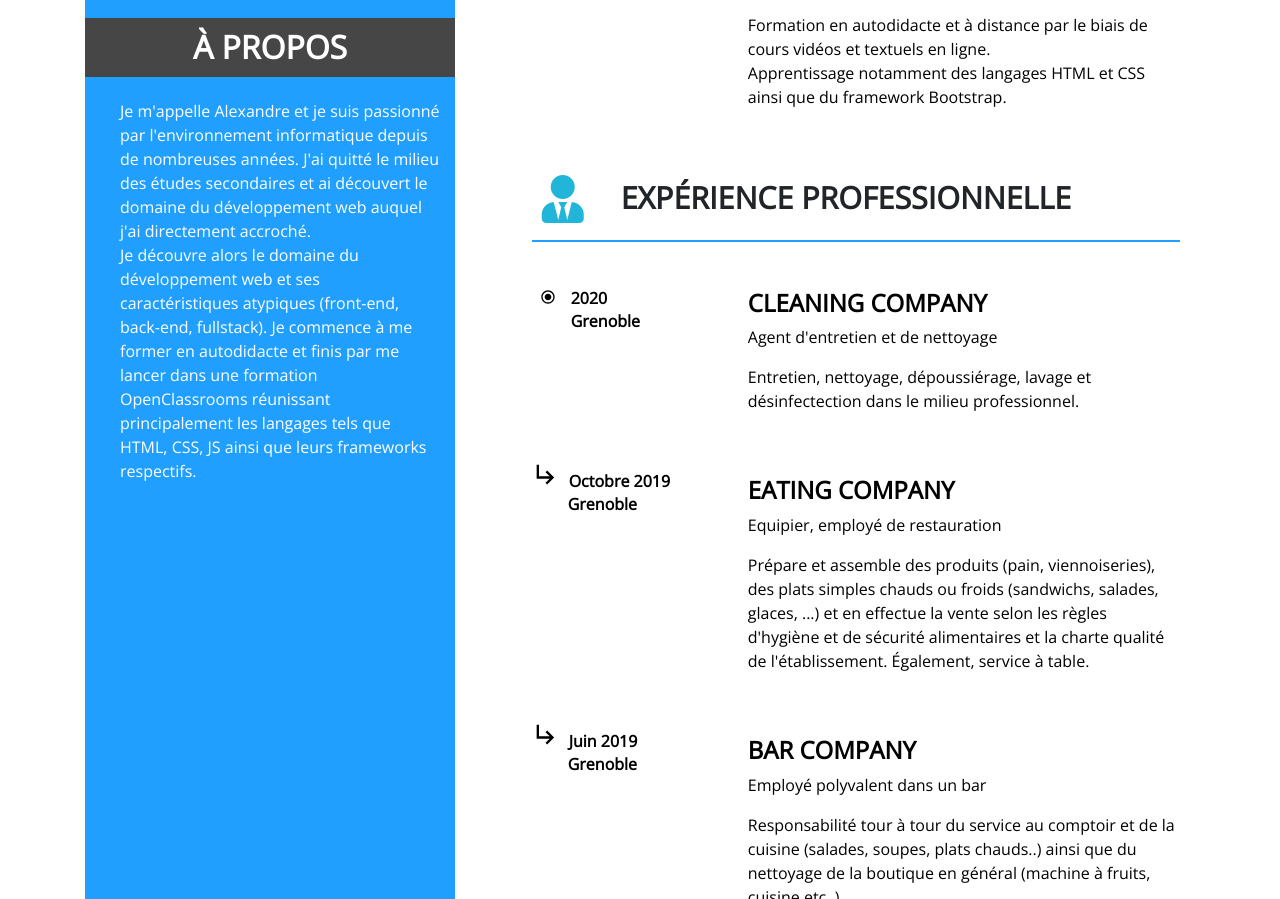
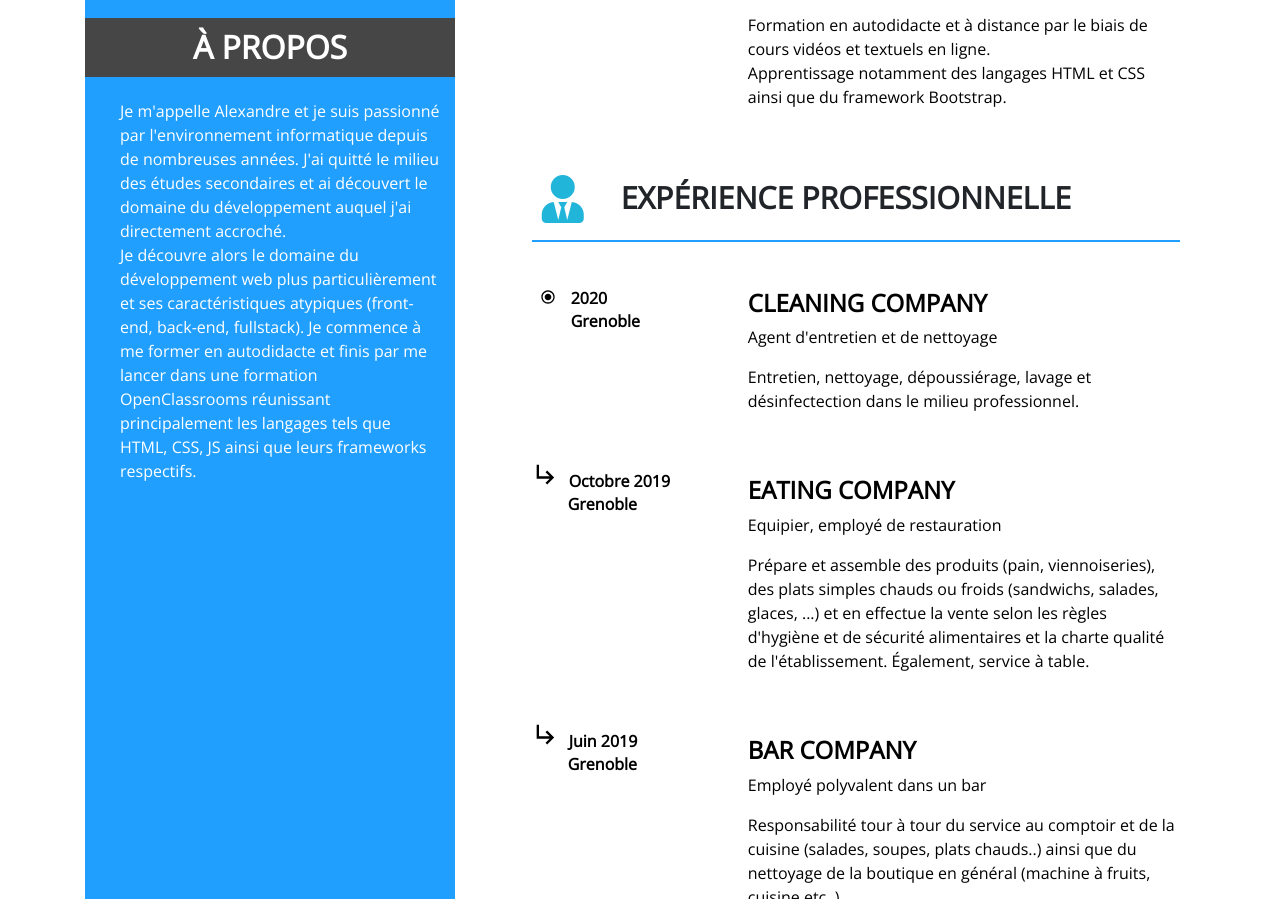
Before and after one commit to Alex-Pqn/CV-ocr, a plain HTML site: page index.html in a window 1280 px wide. Shown: the part 835-1734 px from the top of the page. Drawn offline with nearby package versions, Linux system fonts and the light colour scheme.

Commit message:
Update index.html

```diff
--- a/index.html
+++ b/index.html
@@ -40,8 +40,8 @@
                                 </div>
                                 <div class="col-lg-12 text_about">
                                     <p class="texts_left_side">Je m'appelle Alexandre et je suis passionné par l'environnement informatique depuis de nombreuses années.
-                                        J'ai quitté le milieu des études secondaires et ai découvert le domaine du développement web auquel j'ai directement accroché.
-                                        <br>Je découvre alors le domaine du développement web et ses caractéristiques atypiques (front-end, back-end, fullstack).
+                                        J'ai quitté le milieu des études secondaires et ai découvert le domaine du développement auquel j'ai directement accroché.
+                                        <br>Je découvre alors le domaine du développement web plus particulièrement et ses caractéristiques atypiques (front-end, back-end, fullstack).
                                         Je commence à me former en autodidacte et finis par me lancer dans une formation OpenClassrooms réunissant principalement les langages tels que HTML, CSS, JS ainsi que leurs frameworks respectifs.</p>
                                 </div>
                                 <div class="col-lg-12 title_leisure">
@@ -256,8 +256,8 @@
                                 </div>
                                 <div class="col-lg-12 text_about">
                                     <p class="texts_left_side">Je m'appelle Alexandre et je suis passionné par l'environnement informatique depuis de nombreuses années.
-                                        J'ai quitté le milieu des études secondaires et ai découvert le domaine du développement web auquel j'ai directement accroché.
-                                        <br>Je découvre alors le domaine du développement web et ses caractéristiques atypiques (front-end, back-end, fullstack).
+                                        J'ai quitté le milieu des études secondaires et ai découvert le domaine du développement auquel j'ai directement accroché.
+                                        <br>Je découvre alors le domaine du développement web plus particulièrement et ses caractéristiques atypiques (front-end, back-end, fullstack).
                                         Je commence à me former en autodidacte et finis par me lancer dans une formation OpenClassrooms réunissant principalement les langages tels que HTML, CSS, JS ainsi que leurs frameworks respectifs.</p>
                                 </div>
                                 <div class="col-lg-12 title_leisure">
```
